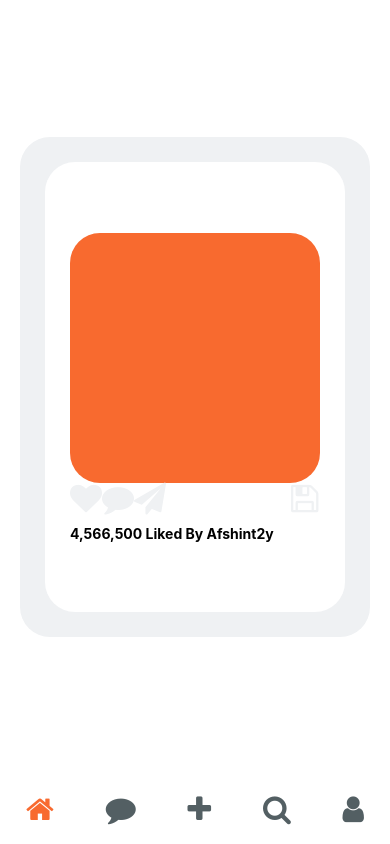
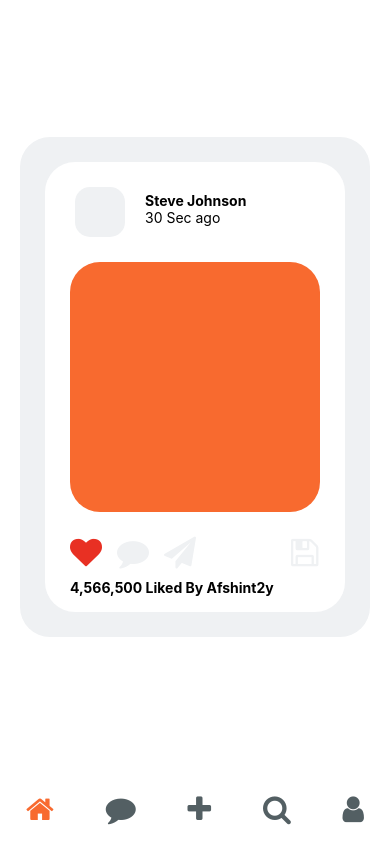
Before and after one commit to nafiu-dev/hahaha, a React Native app in the folder frontend/: screen /HomeScreen in a window 390 px wide. Built offline with nearby package versions, Linux system fonts and the light colour scheme.

Commit message:
Post.js completed

```diff
--- a/frontend/components/Post.js
+++ b/frontend/components/Post.js
@@ -7,12 +7,33 @@
 	return (
 		<View style={styles.outerContainer}>
 			<View style={styles.innerContainer}>
-				<View style={styles.profile}></View>
+				<View style={styles.profile}>
+					<View style={styles.profilePic}></View>
+					<View style={styles.profileInfo}>
+						<Text style={styles.profileName}>Steve Johnson</Text>
+						<Text styke={styles.postTime}>30 Sec ago</Text>
+					</View>
+				</View>
 				<View style={styles.image}></View>
 				<View style={styles.reacts}>
-					<FontAwesome name="heart" size={32} color={Colors.grey} />
-					<FontAwesome name="comment" size={32} color={Colors.grey} />
-					<FontAwesome name="send" size={32} color={Colors.grey} />
+					<FontAwesome
+						name="heart"
+						size={32}
+						color={Colors.red}
+						style={styles.reactLike}
+					/>
+					<FontAwesome
+						name="comment"
+						size={32}
+						color={Colors.grey}
+						style={styles.reactComment}
+					/>
+					<FontAwesome
+						name="send"
+						size={32}
+						color={Colors.grey}
+						style={styles.reactSend}
+					/>
 					<FontAwesome
 						name="save"
 						size={32}
@@ -43,7 +64,28 @@
 		width: 300,
 		borderRadius: 30,
 		alignItems: "center",
-		justifyContent: "center",
+	},
+	profile: {
+		flexDirection: "row",
+		width: "80%",
+		paddingTop: 25,
+		paddingBottom: 25,
+	},
+	profilePic: {
+		backgroundColor: Colors.grey,
+		height: 50,
+		width: 50,
+		borderRadius: 15,
+	},
+	profileInfo: {
+		paddingLeft: 20,
+	},
+	profileName: {
+		fontWeight: "bold",
+		paddingTop: 5,
+	},
+	postTime: {
+		paddingTop: 10,
 	},
 	image: {
 		height: 250,
@@ -54,11 +96,19 @@
 	reacts: {
 		flexDirection: "row",
 		paddingLeft: 25,
+		paddingTop: 25,
 		width: "100%",
 		alignItems: "flex-start",
 	},
+	reactLike: {},
+	reactComment: {
+		paddingLeft: 15,
+	},
+	reactSend: {
+		paddingLeft: 15,
+	},
 	reactSave: {
-		paddingLeft: 125,
+		paddingLeft: 95,
 	},
 	info: {
 		width: "100%",
--- a/frontend/libraries/Colors.js
+++ b/frontend/libraries/Colors.js
@@ -4,6 +4,7 @@
 	orange: "#f86a2f",
 	grey: "#eff1f3",
 	dark_grey: "#535f63",
+	red: "#e83023",
 };
 
 export default Colors;
```
